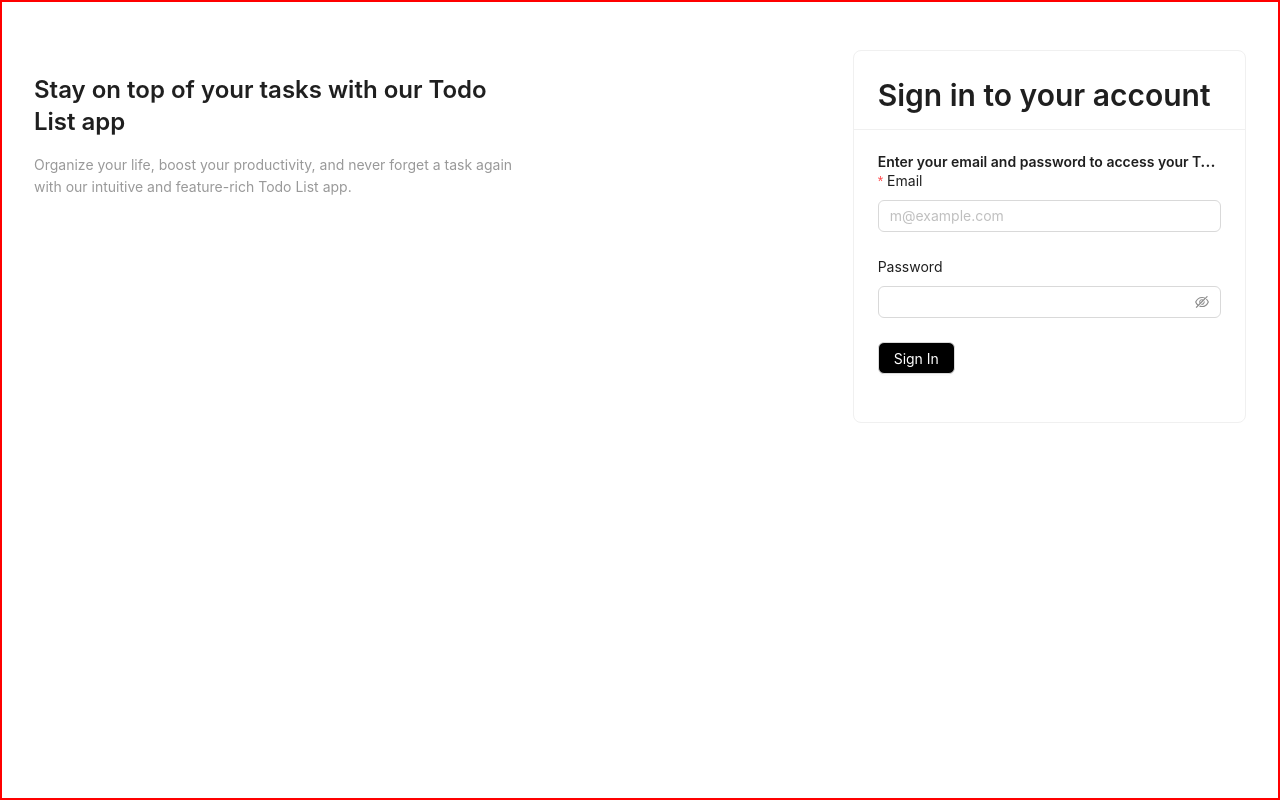
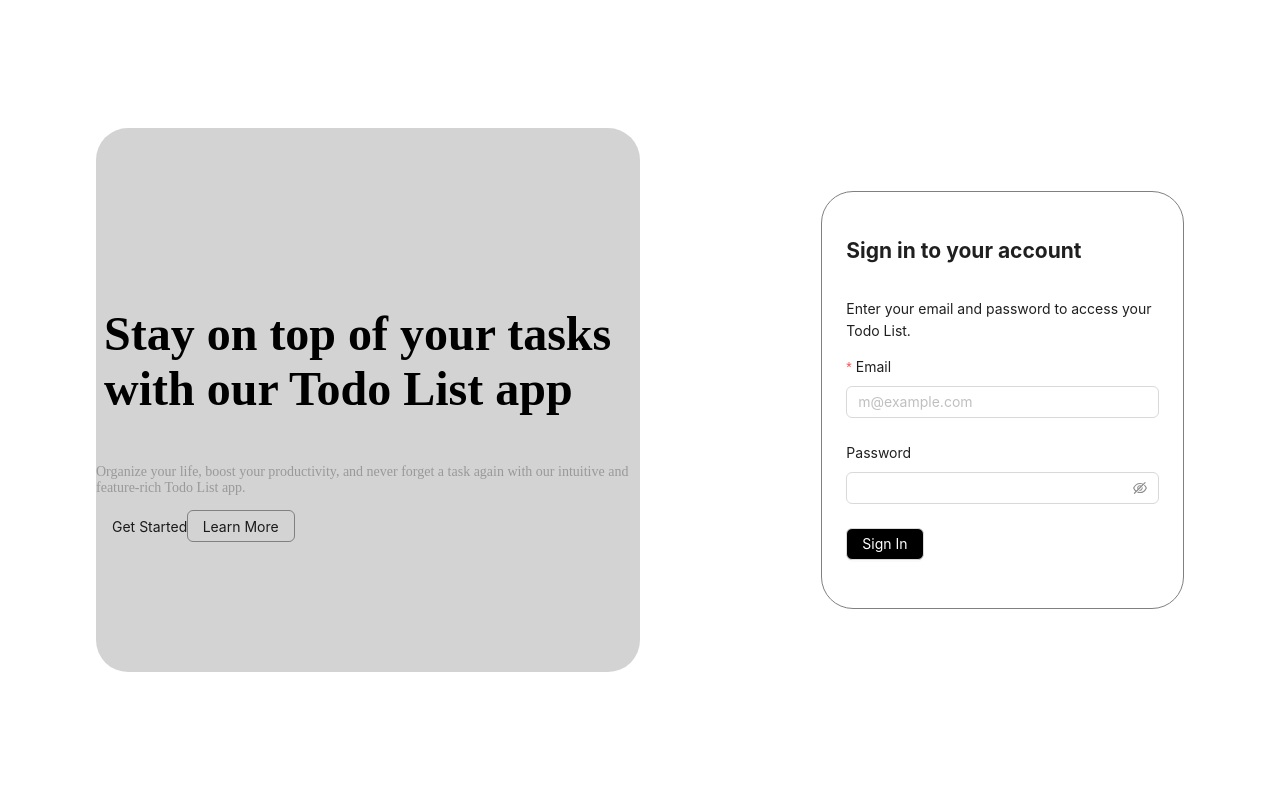
Before and after one commit to Tsurya06/To-do-App-Frontend, a React (Vite) app: page /login in a window 1280 px wide. Built offline with nearby package versions, Linux system fonts and the light colour scheme.

Commit message:
css update

```diff
--- a/src/components/auth/Login.css
+++ b/src/components/auth/Login.css
@@ -1,3 +1,23 @@
 .login-container > div:first-child {
     min-height: 100vh;
   }
+
+  .custom-button:hover {
+    border-color: black !important;
+  }
+
+.sedan-sc-regular {
+    font-family: "Sedan SC", serif;
+    font-weight: 400;
+    font-style: normal;
+    margin-left: 0.5rem;
+    font-size: 3rem;
+    font-weight: bold;
+}
+
+  .login-left-content{
+    background-color: lightgray;
+    height: 100%;
+    align-content: center;
+    border-radius: 2rem;
+   }
--- a/src/components/auth/Login.tsx
+++ b/src/components/auth/Login.tsx
@@ -1,14 +1,24 @@
 // src/Login.tsx
-import React, { useState } from 'react';
-import { auth } from '../../firebase-config/firebase';
-import { useNavigate } from 'react-router-dom';
-import { Button, Card, Col, Form, Input, Row, Space, Typography, message } from 'antd';
+import React, { useState } from "react";
+import { auth } from "../../firebase-config/firebase";
+import { useNavigate } from "react-router-dom";
+import {
+  Button,
+  Card,
+  Col,
+  Form,
+  Input,
+  Row,
+  Space,
+  Typography,
+  message,
+} from "antd";
 
 const { Title, Text } = Typography;
 
 export default function Login() {
-  const [email, setEmail] = useState('');
-  const [password, setPassword] = useState('');
+  const [email, setEmail] = useState("");
+  const [password, setPassword] = useState("");
   const navigate = useNavigate();
 
   const handleLogin = async (e: React.FormEvent) => {
@@ -16,47 +26,89 @@ export default function Login() {
     try {
       const userCred = await auth.signInWithEmailAndPassword(email, password);
       if (userCred.user?.emailVerified) {
-        message.success('Login Success!!');
+        message.success("Login Success!!");
       } else {
-        message.error('Email is not verified');
+        message.error("Email is not verified");
       }
-    } catch (error:any) {
+    } catch (error: any) {
       message.error(error.message);
     }
   };
 
   const navigateToSignup = () => {
-    navigate('/Signup');
+    navigate("/Signup");
   };
 
   return (
     <>
-    <Row style={{ padding: '3rem 1rem', width:'100%',border:'2px solid red'}} >
-    <Row gutter={[16, 16]} style={{ padding: '0 1rem' }}>
-      <Col span={10}>
-        <Title level={3} style={{ marginBottom: '1rem' }}>
+      <Row justify={"center"} style={{ padding: "3rem 1rem", width: "100%" }}>
+        <Row
+          justify={"center"}
+          align={"middle"}
+          style={{ margin: "5rem", width: "100%" }}
+        >
+          <Col span={12} className="login-left-content">
+            <h1>
+              <p className="sedan-sc-regular">
                 Stay on top of your tasks with our Todo List app
-        </Title>
-        <Text style={{ maxWidth: '600px', color: '#999' }}>
-          Organize your life, boost your productivity, and never forget a task again with our intuitive and
-          feature-rich Todo List app.
-        </Text>
-
+              </p>
+            </h1>
+            <p
+              style={{
+                maxWidth: "600px",
+                color: "#999",
+                fontFamily: "cursive",
+              }}
+            >
+              Organize your life, boost your productivity, and never forget a
+              task again with our intuitive and feature-rich Todo List app.
+            </p>
+            <Row justify={"start"}>
+              <Col span={4}>
+                <Button type="text">Get Started</Button>
               </Col>
-      <Col  span={6}></Col>
+              <Col span={3}>
+                <Button type="text" style={{ borderColor: "gray" }}>
+                  Learn More
+                </Button>
+              </Col>
+            </Row>
+          </Col>
+          <Col span={4}></Col>
           <Col span={8}>
-        <Card title={<Title level={2}>Sign in to your account</Title>} style={{ width: '100%', maxWidth: '480px', margin: 'auto' }}>
-          <Card.Meta title={<Text>Enter your email and password to access your Todo List.</Text>} />
-          <Form layout="vertical" >
-            <Form.Item name="email" label={<Text>Email</Text>} rules={[{ required: true, message: 'Please input your email!' }]}>
+            <Card style={{ width: "100%", maxWidth: "480px", borderRadius:'2rem', border:'1px solid gray' }}>
+              <Row  justify={"start"}>
+                <Space>
+                  <h2>Sign in to your account</h2>
+                </Space>
+              </Row>
+              <Row>
+                <p>Enter your email and password to access your Todo List.</p>
+              </Row>
+              <Form layout="vertical">
+                <Form.Item
+                  name="email"
+                  label={<Text>Email</Text>}
+                  rules={[
+                    { required: true, message: "Please input your email!" },
+                  ]}
+                >
                   <Input placeholder="m@example.com" />
                 </Form.Item>
-            <Form.Item  label={<Text>Password</Text>} rules={[{ required: true, message: 'Please input your password!' }]}>
+                <Form.Item
+                  label={<Text>Password</Text>}
+                  rules={[
+                    { required: true, message: "Please input your password!" },
+                  ]}
+                >
                   <Input.Password />
                 </Form.Item>
                 <Form.Item>
                   <Button
-              style={{ backgroundColor: 'black', color: 'white' }}
+                  style={{ backgroundColor: "black", color: "white" }}
+                  onClick={()=>{
+                    handleLogin
+                  }}
                   >
                     Sign In
                   </Button>
@@ -68,4 +120,4 @@ export default function Login() {
       </Row>
     </>
   );
-};
+}
--- a/src/components/layout/Auth.tsx
+++ b/src/components/layout/Auth.tsx
@@ -7,15 +7,15 @@ export default function Auth() {
 
         <div className="login-container">
           <Row>
-            {/* <ConfigProvider
+            <ConfigProvider
               theme={{
                 token: {
                   colorPrimary: '#095C42',
                 },
               }}
-            > */}
+            >
               <AuthRouter />
-            {/* </ConfigProvider> */}
+            </ConfigProvider>
           </Row>
         </div>
     );
```
Lines whose indentation alone changed are shown as unchanged.
